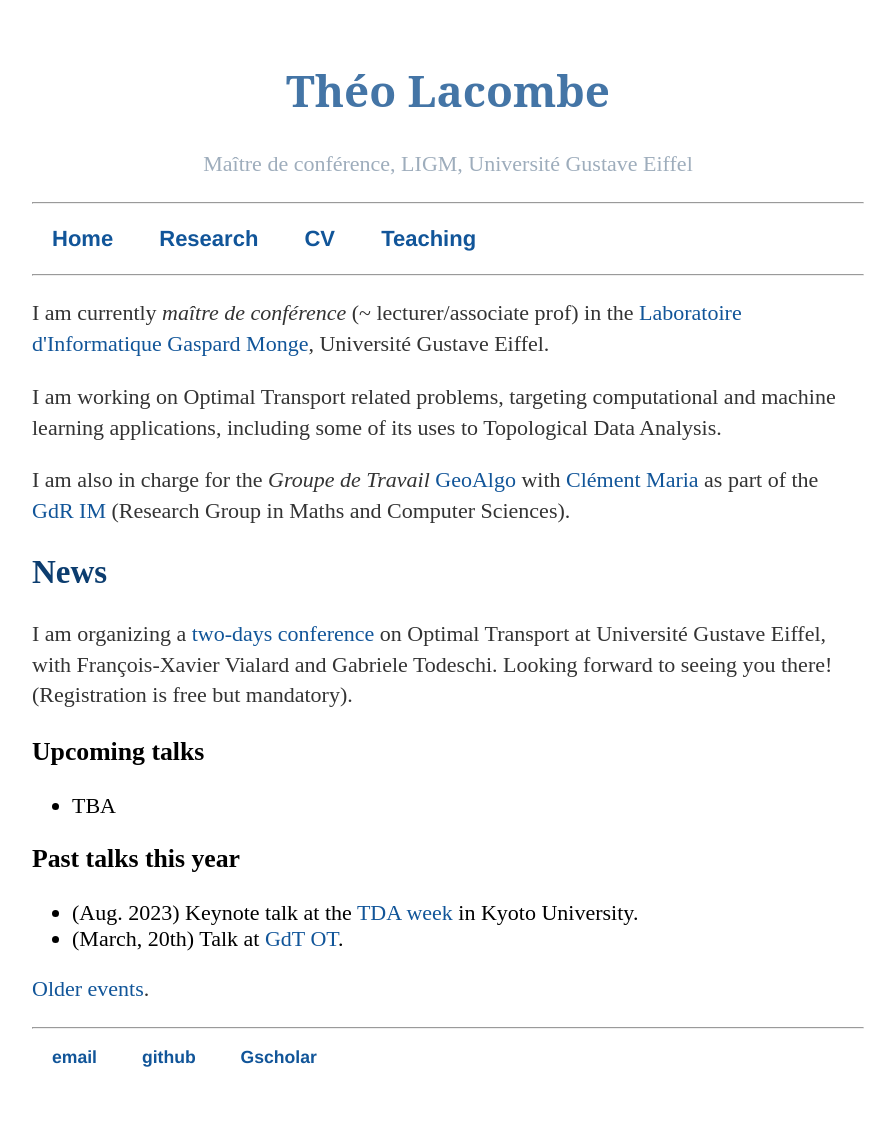
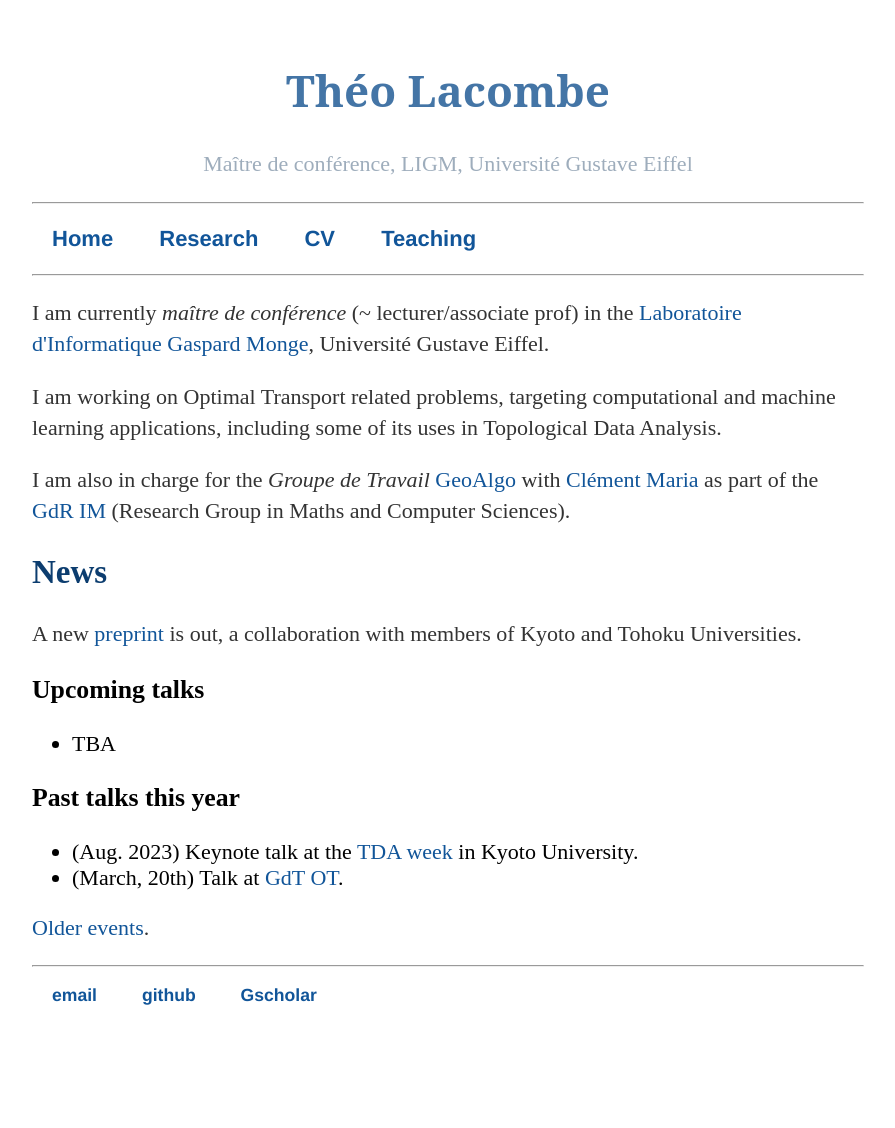
Before and after one commit to tlacombe/tlacombe.github.io, a Jekyll site: the page built from index.html, in a window 1280 px wide. Shown: the whole page, without its empty margins (192-1087 px from the left). Built offline with Jekyll 4.4.1, drawn with Linux system fonts in a browser that asks for light colours; after the commit the page ends 1066 px from its top, so only the background shows below that.

Commit message:
update news

```diff
--- a/index.html
+++ b/index.html
@@ -5,14 +5,14 @@ title: Théo Lacombe's webpage
 <div class="blurb">
 	<p>I am currently <i>maître de conférence</i> (~ lecturer/associate prof) in the <a href="http://ligm.u-pem.fr">Laboratoire d'Informatique Gaspard Monge</a>, Université Gustave Eiffel.</p>
 	<p>
-		I am working on Optimal Transport related problems, targeting computational and machine learning applications, including some of its uses to Topological Data Analysis.
+		I am working on Optimal Transport related problems, targeting computational and machine learning applications, including some of its uses in Topological Data Analysis.
 	</p>
 
 	<p>I am also in charge for the <i>Groupe de Travail</i> <a href="https://www.gdr-im.fr/les-gt/gt-geoalgo/">GeoAlgo</a> with <a href="https://www-sop.inria.fr/members/Clement.Maria/">Clément Maria</a> as part of the <a href="https://www.gdr-im.fr/">GdR IM</a> (Research Group in Maths and Computer Sciences).
 
     <h2> News </h2>
     <p>
-    I am organizing a <a href="http://angkor.univ-mlv.fr/~vialard/project/conference/">two-days conference</a> on Optimal Transport at Université Gustave Eiffel, with François-Xavier Vialard and Gabriele Todeschi. Looking forward to seeing you there! (Registration is free but mandatory).
+    A new <a href="https://arxiv.org/abs/2309.08241">preprint</a> is out, a collaboration with members of Kyoto and Tohoku Universities.
     </p>
 
 
```
